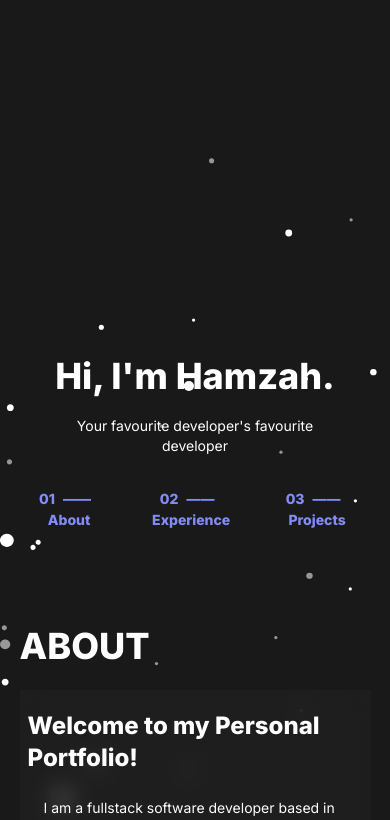
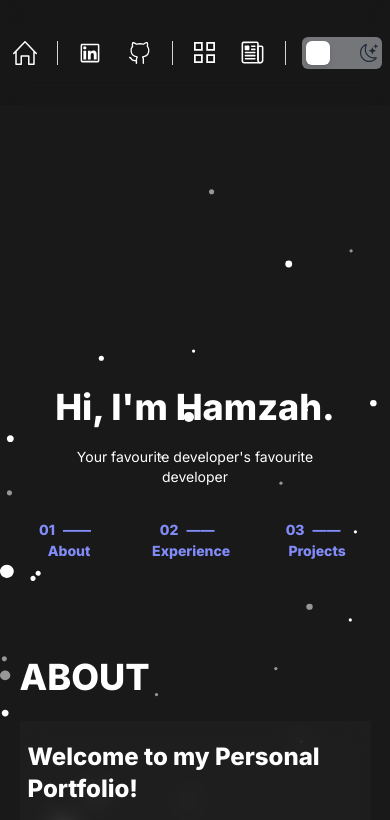
Before and after one commit to HBehery/hb_portfolio, a Next.js app: page / in a window 390 px wide. Shown: the top 820 px of the page. Built offline with nearby package versions, Linux system fonts and the light colour scheme.

Commit message:
V1.4: Mobile top spacing fixed

```diff
--- a/app/page.tsx
+++ b/app/page.tsx
@@ -41,6 +41,9 @@ const HomePage = () => {
 
   return (
     <div>
+      <div className="min-[700px]:hidden">
+        <NavBar />
+      </div>
       {/* Navbar with scroll animation */}
       <motion.div
         id="nav_bar"
@@ -50,7 +53,7 @@ const HomePage = () => {
         <NavBar />
       </motion.div>
 
-      <div id="home_page" className="mt-[20%] lg:mt-12">
+      <div id="home_page" className="mt-[1%] lg:mt-12">
         <div
           id="hello_section"
           ref={ref}
```
